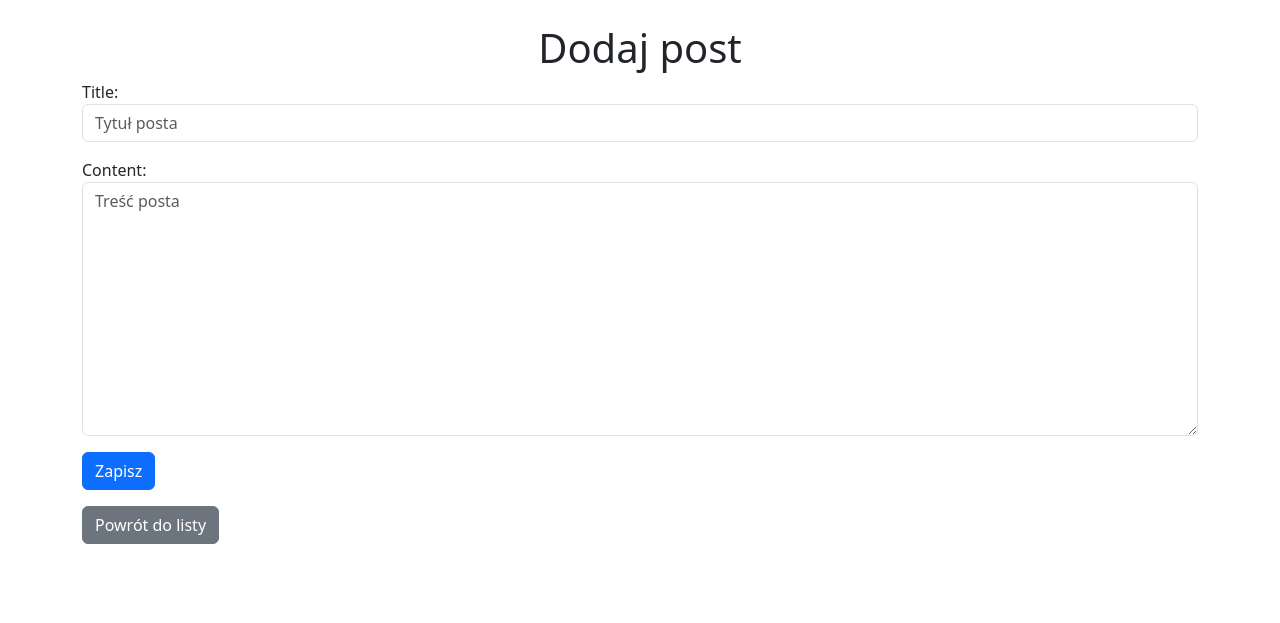
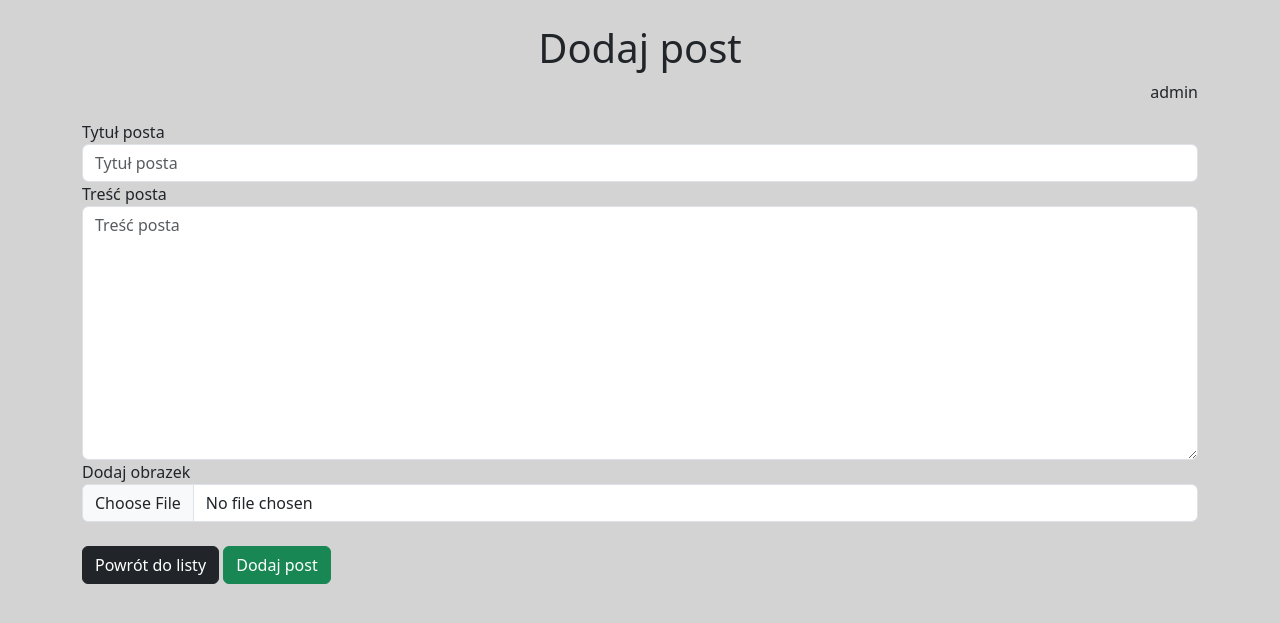
Before and after one commit to kacperekgamerek/aplikacja_posts, a Django app: page /post/new/ in a window 1280 px wide. Shown: the top 623 px of the page. Run offline with Django 5.2, Linux system fonts and the light colour scheme; a user stored in the database is signed in.

Commit message:
dodana możliwość dodania zdjęcia do posta, drobne zmiany

```diff
--- a/posts/forms.py
+++ b/posts/forms.py
@@ -4,8 +4,14 @@ from .models import Post
 class PostForm(forms.ModelForm):
     class Meta:
         model = Post  # Powiązanie formularza z modelem Post
-        fields = ['title', 'content']  # Pola, które będą widoczne w formularzu
+        fields = ['title', 'content', 'image']  # Pola, które będą widoczne w formularzu
         widgets = {
             'title': forms.TextInput(attrs={'class': 'form-control', 'placeholder': 'Tytuł posta'}),
             'content': forms.Textarea(attrs={'class': 'form-control', 'placeholder': 'Treść posta'}),
+            'image': forms.ClearableFileInput(attrs={'class': 'form-control'}),
         }
+        labels = {
+            'title': 'Tytuł posta',
+            'content': 'Treść posta',
+            'image': 'Dodaj obrazek',
+        }
--- a/posts/models.py
+++ b/posts/models.py
@@ -2,11 +2,12 @@ from django.db import models
 from django.contrib.auth.models import User
 
 class Post(models.Model):
-    title = models.CharField(max_length=100)  # Tytuł posta
-    content = models.TextField()              # Treść posta
-    author = models.ForeignKey(User, on_delete=models.CASCADE)  # Autor (powiązanie z użytkownikiem)
-    created_at = models.DateTimeField(auto_now_add=True)  # Data utworzenia
-    updated_at = models.DateTimeField(auto_now=True)      # Data ostatniej edycji
+    title = models.CharField(max_length=200)
+    content = models.TextField()
+    image = models.ImageField(upload_to='posts/', blank=True, null=True)
+    created_at = models.DateTimeField(auto_now_add=True)
+    updated_at = models.DateTimeField(auto_now=True)
+    author = models.ForeignKey('auth.User', on_delete=models.CASCADE)
 
     def __str__(self):
         return self.title
--- a/posts/templates/posts/post_form.html
+++ b/posts/templates/posts/post_form.html
@@ -9,14 +9,32 @@
 <body>
     <div class="container mt-4">
         <h1 class="text-center">{% if post %}Edytuj{% else %}Dodaj{% endif %} post</h1>
-        <form method="POST">
+        <div class="text-end mb-3">
+            <span class="user-info">{{ user.username }}</span>
+        </div>
+        <form method="post" enctype="multipart/form-data">
             {% csrf_token %}
-            {{ form.as_p }}  <!-- Renderowanie formularza jako paragrafy -->
-            <button type="submit" class="btn btn-primary">Zapisz</button>
+            <div class="form-group">
+                <label for="id_title">{{ form.title.label }}</label>
+                {{ form.title }}
+            </div>
+            <div class="form-group">
+                <label for="id_content">{{ form.content.label }}</label>
+                {{ form.content }}
+            </div>
+            <div class="form-group">
+                <label for="id_image">{{ form.image.label }}</label>
+                {{ form.image }}
+            </div>
+            <br>
+            <a href="{% url 'post_list' %}" class="btn btn-dark">Powrót do listy</a>
+            <button type="submit" class="btn btn-success">Dodaj post</button>
         </form>
-        <div class="mt-3">
-            <a href="{% url 'post_list' %}" class="btn btn-secondary">Powrót do listy</a>
-        </div>
     </div>
+    <style>
+        body {
+            background-color:lightgrey;
+        }
+    </style>
 </body>
 </html>
--- a/posts/views.py
+++ b/posts/views.py
@@ -14,14 +14,13 @@ def post_list(request):
 
 @login_required
 def post_create(request):
-    """Dodawanie nowego posta."""
     if request.method == 'POST':
-        form = PostForm(request.POST)
+        form = PostForm(request.POST, request.FILES)
         if form.is_valid():
-            post = form.save(commit=False)  # Nie zapisujemy jeszcze w bazie
-            post.author = request.user     # Ustawiamy autora na aktualnego użytkownika
+            post = form.save(commit=False)
+            post.author = request.user
             post.save()
-            return redirect('post_list')  # Po zapisaniu przekierowanie na listę postów
+            return redirect('post_list')  # Przekierowanie na stronę z listą postów
     else:
         form = PostForm()
     return render(request, 'posts/post_form.html', {'form': form})
--- a/posty/urls.py
+++ b/posty/urls.py
@@ -16,8 +16,13 @@ Including another URLconf
 """
 from django.contrib import admin
 from django.urls import path, include
+from django.conf import settings
+from django.conf.urls.static import static
 
 urlpatterns = [
     path('admin/', admin.site.urls),
     path('', include('posts.urls')),  # Połączenie z URL-ami aplikacji posts
 ]
+
+if settings.DEBUG:
+    urlpatterns += static(settings.MEDIA_URL, document_root=settings.MEDIA_ROOT)
```
Also changed, not shown: posts/templates/posts/post_list.html (+19 -6 lines), posty/settings.py (+5 -2 lines), posts/migrations/0002_post_image.py (added), posts/migrations/0003_alter_post_title.py (added).
